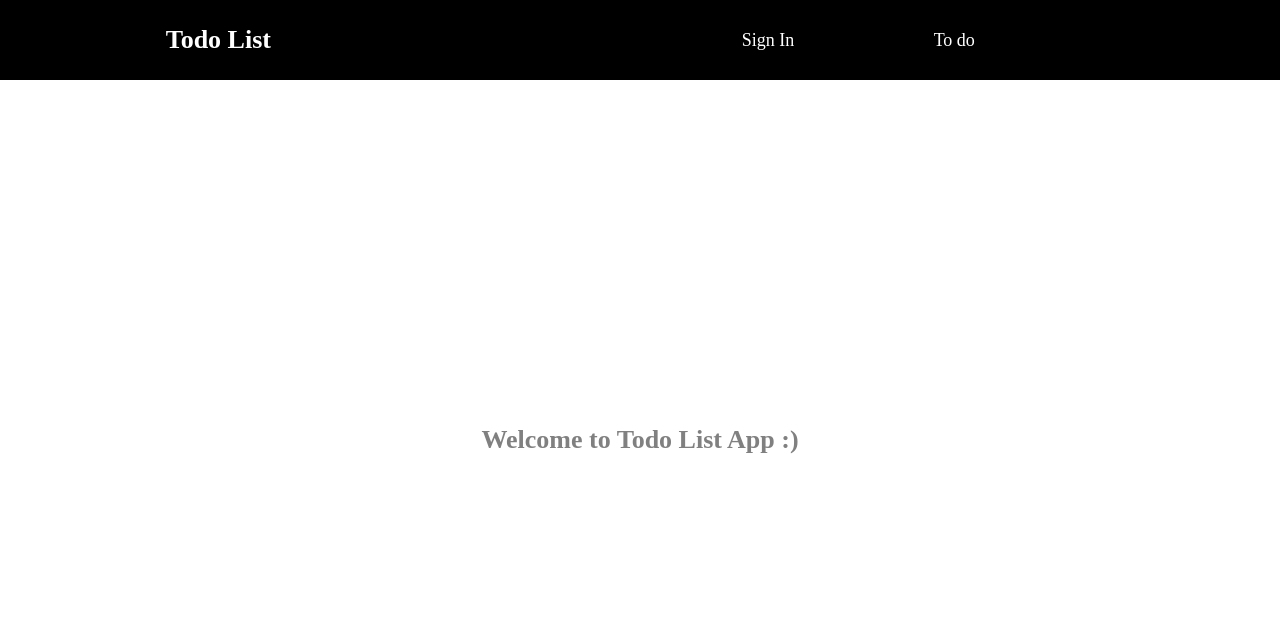
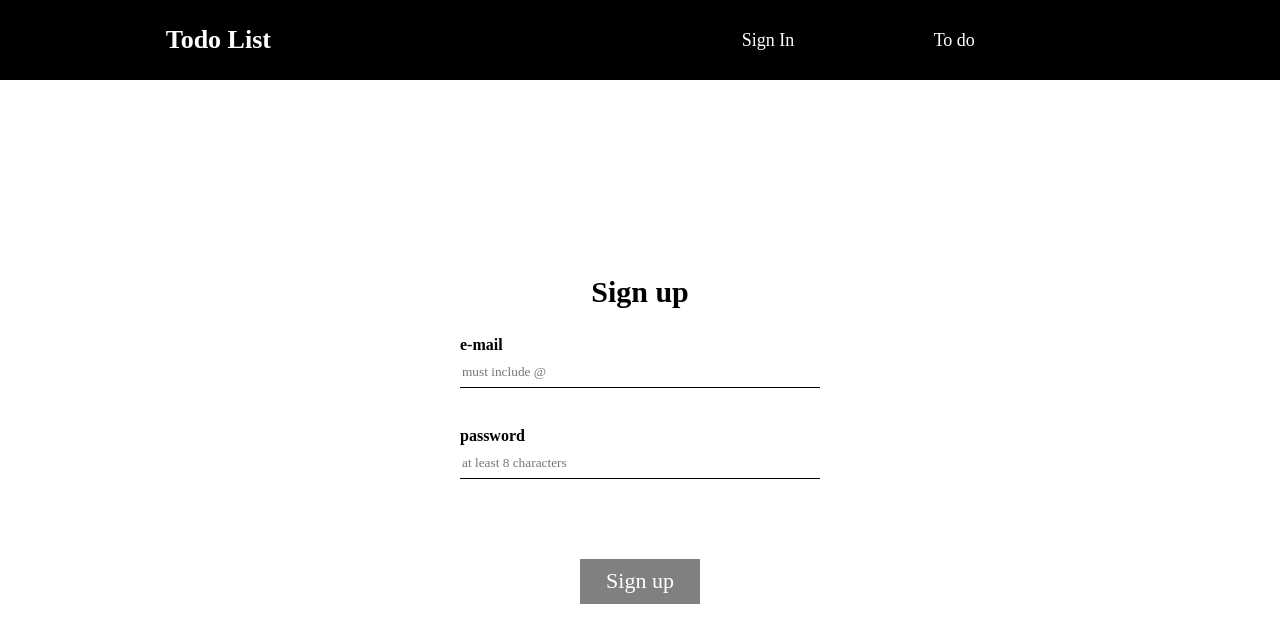
Before and after one commit to rlawlsyoung/wanted-pre-onboarding-frontend, a React (Create React App) app: page /signup in a window 1280 px wide. Shown: the top 642 px of the page. Built offline with nearby package versions, Linux system fonts and the light colour scheme; a web font is replaced by a local one.

Commit message:
[Add] 회원가입 및 로그인 로직 구현

```diff
--- a/package.json
+++ b/package.json
@@ -10,6 +10,7 @@
     "@types/node": "^16.18.23",
     "@types/react": "^18.0.33",
     "@types/react-dom": "^18.0.11",
+    "axios": "^1.3.5",
     "react": "^18.2.0",
     "react-dom": "^18.2.0",
     "react-router-dom": "^6.10.0",
--- a/src/components/InputBox.tsx
+++ b/src/components/InputBox.tsx
@@ -2,16 +2,28 @@ import styled from 'styled-components';
 
 interface InputProps {
   title: string;
+  dataTestId: string;
   inputType: string;
   placeholder: string;
   handleOnChange: (e: React.ChangeEvent<HTMLInputElement>) => void;
 }
 
-const InputBox: React.FC<InputProps> = ({ title, inputType, placeholder, handleOnChange }) => {
+const InputBox: React.FC<InputProps> = ({
+  title,
+  dataTestId,
+  inputType,
+  placeholder,
+  handleOnChange,
+}) => {
   return (
     <StyledInput>
       <InputTitle>{title}</InputTitle>
-      <Input data-testid={inputType} onChange={handleOnChange} placeholder={placeholder} />
+      <Input
+        type={inputType}
+        data-testid={dataTestId}
+        onChange={handleOnChange}
+        placeholder={placeholder}
+      />
     </StyledInput>
   );
 };
--- a/src/pages/SignIn.tsx
+++ b/src/pages/SignIn.tsx
@@ -1,11 +1,14 @@
 import { useState, useEffect, useCallback } from 'react';
-import { Link } from 'react-router-dom';
+import axios from 'axios';
+import { Link, useNavigate } from 'react-router-dom';
 import styled from 'styled-components';
 
 import InputBox from '../components/InputBox';
 import AccountBtn from '../components/AccountBtn';
 
 const SignIn = () => {
+  const navigate = useNavigate();
+
   const [emailValue, setEmailValue] = useState('');
   const [pwValue, setPwValue] = useState('');
   const [isValid, setIsValid] = useState(false);
@@ -18,27 +21,41 @@ const SignIn = () => {
     setPwValue(e.target.value);
   }, []);
 
-  const handleSubmit = () => {};
+  const handleSubmit = (e: React.FormEvent<HTMLFormElement>) => {
+    e.preventDefault();
+    axios
+      .post('https://www.pre-onboarding-selection-task.shop/auth/signin', {
+        email: emailValue,
+        password: pwValue,
+      })
+      .then(() => {
+        navigate('/todo');
+      })
+      .catch((err) => {
+        alert(`account doesn't exist or wrong password`);
+      });
+  };
 
   useEffect(() => {
-    if (emailValue.includes('@') && pwValue.length > 8) setIsValid(true);
+    if (emailValue.includes('@') && pwValue.length >= 8) setIsValid(true);
     else setIsValid(false);
-    console.log(isValid);
   }, [emailValue, pwValue]);
 
   return (
     <StyledSignIn className="flex-center">
-      <Form className="flex-center">
+      <Form className="flex-center" onSubmit={handleSubmit}>
         <FormTitle> Sign In</FormTitle>
         <InputBox
           title="e-mail"
-          inputType="email-input"
+          dataTestId="email-input"
           placeholder="must include @"
+          inputType="text"
           handleOnChange={handleEmailChange}></InputBox>
         <InputBox
           title="password"
-          inputType="password-input"
+          dataTestId="password-input"
           placeholder="at least 8 characters"
+          inputType="password"
           handleOnChange={handlePwChange}></InputBox>
         <ToSignUp>
           Don't you have an account? <Link to="/signup"> Sign Up</Link>
--- a/src/pages/SignUp.tsx
+++ b/src/pages/SignUp.tsx
@@ -1,14 +1,82 @@
+import { useState, useEffect, useCallback } from 'react';
+import { useNavigate } from 'react-router-dom';
+import axios from 'axios';
 import styled from 'styled-components';
 
+import InputBox from '../components/InputBox';
+import AccountBtn from '../components/AccountBtn';
+
 const SignUp = () => {
-  return <StyledSignUp className="flex-center">Welcome to Todo List App :)</StyledSignUp>;
+  const navigate = useNavigate();
+
+  const [emailValue, setEmailValue] = useState('');
+  const [pwValue, setPwValue] = useState('');
+  const [isValid, setIsValid] = useState(false);
+
+  const handleEmailChange = useCallback((e: React.ChangeEvent<HTMLInputElement>) => {
+    setEmailValue(e.target.value);
+  }, []);
+
+  const handlePwChange = useCallback((e: React.ChangeEvent<HTMLInputElement>) => {
+    setPwValue(e.target.value);
+  }, []);
+
+  const handleSubmit = (e: React.FormEvent<HTMLFormElement>) => {
+    e.preventDefault();
+    axios
+      .post('https://www.pre-onboarding-selection-task.shop/auth/signup', {
+        email: emailValue,
+        password: pwValue,
+      })
+      .then(() => {
+        alert('Account creation complete');
+        navigate('/signin');
+      })
+      .catch((err) => {
+        alert('e-mail already exist');
+      });
+  };
+
+  useEffect(() => {
+    if (emailValue.includes('@') && pwValue.length >= 8) setIsValid(true);
+    else setIsValid(false);
+  }, [emailValue, pwValue]);
+
+  return (
+    <StyledSignUp className="flex-center">
+      <Form className="flex-center" onSubmit={handleSubmit}>
+        <FormTitle> Sign up</FormTitle>
+        <InputBox
+          title="e-mail"
+          dataTestId="email-input"
+          placeholder="must include @"
+          inputType="text"
+          handleOnChange={handleEmailChange}></InputBox>
+        <InputBox
+          title="password"
+          dataTestId="password-input"
+          placeholder="at least 8 characters"
+          inputType="password"
+          handleOnChange={handlePwChange}></InputBox>
+        <AccountBtn text="Sign up" isValid={isValid} />
+      </Form>
+    </StyledSignUp>
+  );
 };
 
 const StyledSignUp = styled.div`
   height: calc(100vh - 80px);
-  color: gray;
-  font-size: 26px;
-  font-weight: 700;
+`;
+
+const Form = styled.form`
+  flex-direction: column;
+  width: 360px;
+`;
+
+const FormTitle = styled.h2`
+  margin-bottom: 30px;
+  font-size: 30px;
+  font-weight: 900;
 `;
 
 export default SignUp;
```
Also changed, not shown: 1 other file (tests, documents, lock files or other folders).
